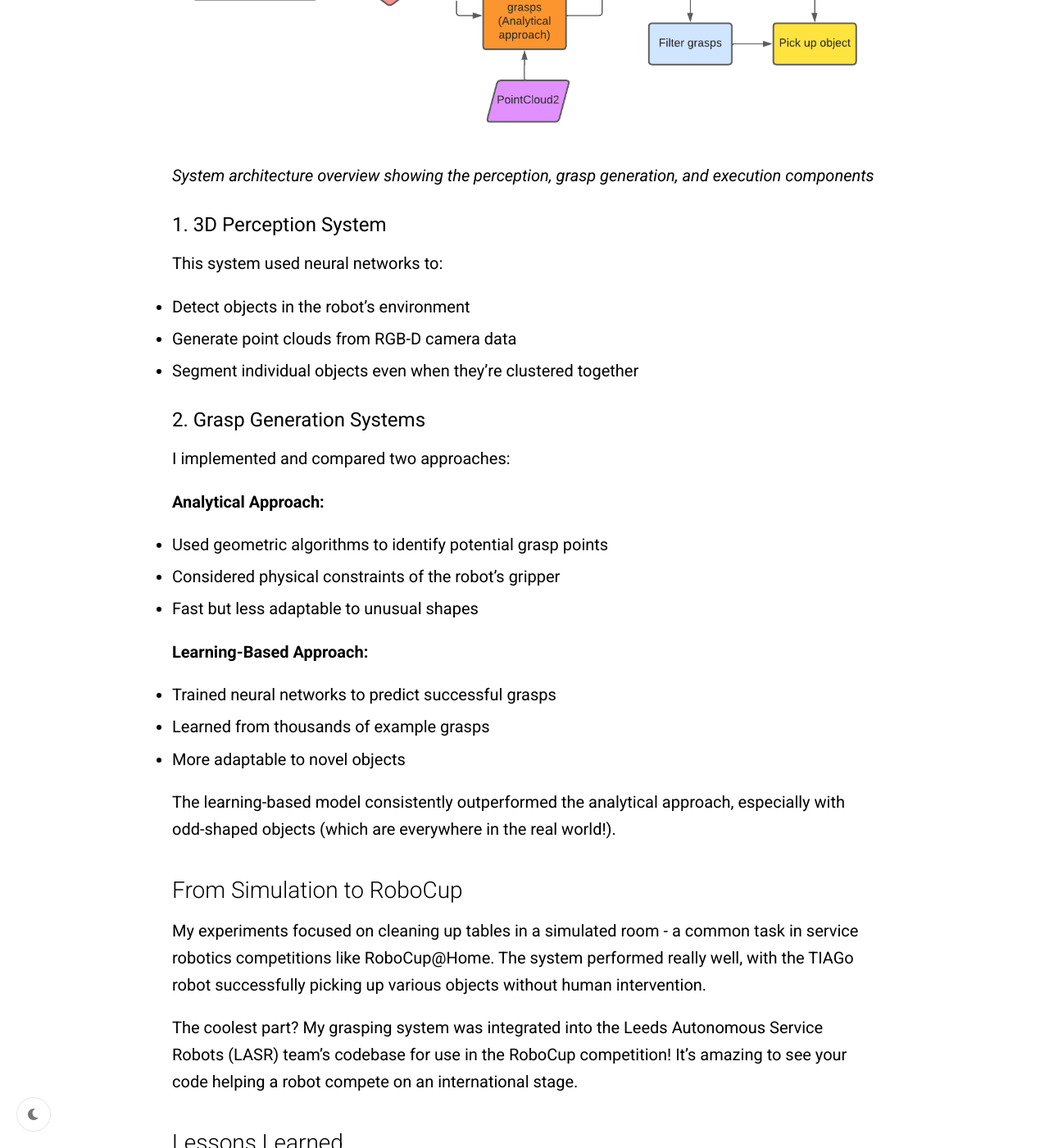
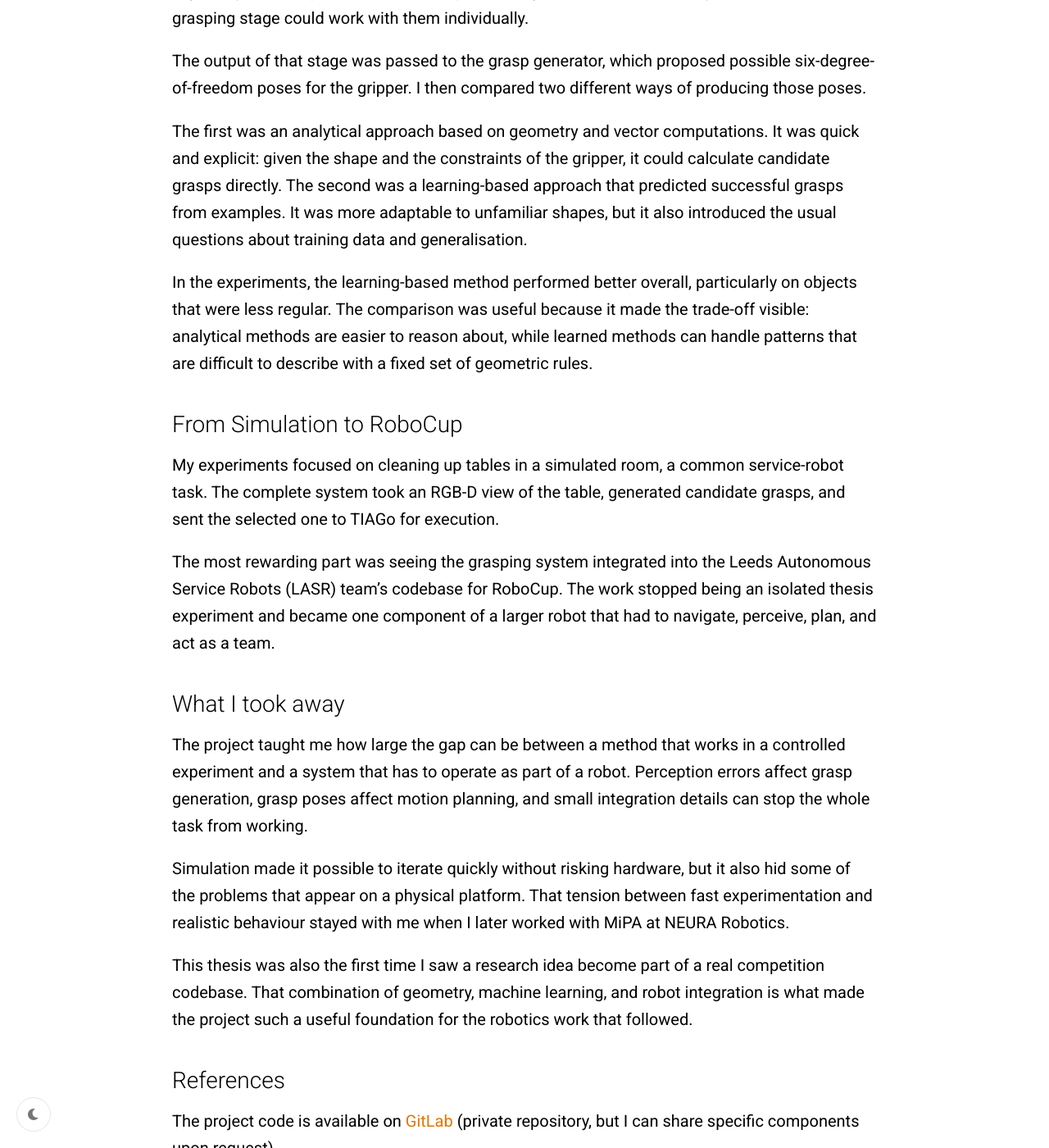
Before and after one commit to jucamohedano/jucamohedano.github.io, a Jekyll site: the page built from _posts/2022-05-01-bsc-thesis-robot-grasping.md, in a window 1280 px wide and 1400 px high, scrolled down 2035 px. Shown: the whole window at 82% size. Built offline with Jekyll 4.4.1, drawn with Linux system fonts in a browser that asks for light colours; some of the changed text lies outside the part shown.

Commit message:
Rewrite homepage and thesis project write-ups

```diff
--- a/_config.yml
+++ b/_config.yml
@@ -1,7 +1,7 @@
 # Site settings
 title: Juan Camacho Mohedano
 email: jucamohedano@gmail.com
-description: Personal website of Juan Camacho Mohedano, AI Researcher and Robotics Enthusiast
+description: Personal website of Juan Camacho Mohedano, an AI engineer and recent MSc graduate whose work spans machine learning, applied AI, and robotics.
 baseurl: "" # the subpath of your site, e.g. /blog
 url: "https://jucamohedano.github.io" # the base hostname & protocol for your site
 github_username: jucamohedano
--- a/_posts/2022-05-01-bsc-thesis-robot-grasping.md
+++ b/_posts/2022-05-01-bsc-thesis-robot-grasping.md
@@ -9,83 +9,47 @@ tags: [robotics, TIAGo, 6DoF, grasping, computer-vision, deep-learning, RoboCup]
 image: /assets/images/contact_graspnet_inference_example.png
 ---
 
-Ever wondered how robots pick up objects without dropping or crushing them? That's exactly what I spent months figuring out for my BSc thesis at the University of Leeds!
+For my BSc thesis in Computer Science with AI at the University of Leeds, I worked on 6DoF robot grasping for the TIAGo robot. The aim was to let TIAGo find a sensible way to pick objects up from a table in a simulated room, as part of the kind of service-robot task used in RoboCup@Home.
+
+*Thesis supervised by [Mehmet Dogar](https://eps.leeds.ac.uk/computing/staff/743/dr-mehmet-dogar) at the University of Leeds and [Matteo Leonetti](https://www.kcl.ac.uk/people/matteo-leonetti) at King's College London.*
 
 <!--more-->
 
-## The Challenge: Teaching Robots to Grab Like Humans
+## The problem
 
-For my Computer Science with AI degree, I tackled one of robotics' classic challenges: **object grasping**. Specifically, I worked on generating 6 Degrees of Freedom (6DoF) grasps for the TIAGo robot. Sounds fancy, right?
+A grasp is not just a point on an object. The robot has to decide where the gripper should be, how it should be oriented, and whether the resulting motion is physically possible. That becomes difficult as soon as objects have different shapes, appear from different viewpoints, or are close together on a table.
 
-In human terms, I taught a robot how to analyze objects, figure out the best way to position its gripper (robot hand), and successfully pick things up without making a mess. Think of it as teaching a toddler to grab objects, except this toddler is made of metal and runs on code.
+The project therefore had to connect several pieces: perception to understand the scene, grasp generation to propose a hand pose, and execution to send that pose to the robot. A good grasp in isolation was not enough if the robot could not reach it safely.
 
 ![TIAGo robot in simulation environment](/assets/images/contact_graspnet_inference_example.png)
-*The TIAGo robot in simulation, plotting its next grasp. (You'll need to replace this with an actual screenshot from your project!)*
+*A TIAGo grasping example in simulation.*
 
-## Why This Matters
-
-Autonomous service robots need to navigate human environments and manipulate all kinds of objects - from coffee mugs to oddly-shaped toys. The challenge is that:
-
-1. Household objects come in countless shapes and sizes
-2. Objects have different physical properties (fragile vs. sturdy)
-3. Robots often encounter objects they've never seen before
-4. The real world is messy and unpredictable
-
-Getting this right means robots that can genuinely help in homes, hospitals, and other human spaces.
-
-## The Technical Bits
-
-I combined two main components to create a complete autonomous grasping system:
+## From the camera to a grasp
 
 ![System Overview Diagram](/assets/images/system_overview.png)
 *System architecture overview showing the perception, grasp generation, and execution components*
 
-### 1. 3D Perception System
-This system used neural networks to:
-- Detect objects in the robot's environment
-- Generate point clouds from RGB-D camera data
-- Segment individual objects even when they're clustered together
+The perception part of the system used RGB-D data to build a view of the scene. It detected objects, generated point clouds, and separated objects that were close together so that the grasping stage could work with them individually.
 
-### 2. Grasp Generation Systems
+The output of that stage was passed to the grasp generator, which proposed possible six-degree-of-freedom poses for the gripper. I then compared two different ways of producing those poses.
 
-I implemented and compared two approaches:
+The first was an analytical approach based on geometry and vector computations. It was quick and explicit: given the shape and the constraints of the gripper, it could calculate candidate grasps directly. The second was a learning-based approach that predicted successful grasps from examples. It was more adaptable to unfamiliar shapes, but it also introduced the usual questions about training data and generalisation.
 
-**Analytical Approach:**
-- Used geometric algorithms to identify potential grasp points
-- Considered physical constraints of the robot's gripper
-- Fast but less adaptable to unusual shapes
-
-**Learning-Based Approach:**
-- Trained neural networks to predict successful grasps
-- Learned from thousands of example grasps
-- More adaptable to novel objects
-
-The learning-based model consistently outperformed the analytical approach, especially with odd-shaped objects (which are everywhere in the real world!).
+In the experiments, the learning-based method performed better overall, particularly on objects that were less regular. The comparison was useful because it made the trade-off visible: analytical methods are easier to reason about, while learned methods can handle patterns that are difficult to describe with a fixed set of geometric rules.
 
 ## From Simulation to RoboCup
 
-My experiments focused on cleaning up tables in a simulated room - a common task in service robotics competitions like RoboCup@Home. The system performed really well, with the TIAGo robot successfully picking up various objects without human intervention.
+My experiments focused on cleaning up tables in a simulated room, a common service-robot task. The complete system took an RGB-D view of the table, generated candidate grasps, and sent the selected one to TIAGo for execution.
 
-The coolest part? My grasping system was integrated into the Leeds Autonomous Service Robots (LASR) team's codebase for use in the RoboCup competition! It's amazing to see your code helping a robot compete on an international stage.
+The most rewarding part was seeing the grasping system integrated into the Leeds Autonomous Service Robots (LASR) team's codebase for RoboCup. The work stopped being an isolated thesis experiment and became one component of a larger robot that had to navigate, perceive, plan, and act as a team.
 
-## Lessons Learned
+## What I took away
 
-Working on this project taught me:
+The project taught me how large the gap can be between a method that works in a controlled experiment and a system that has to operate as part of a robot. Perception errors affect grasp generation, grasp poses affect motion planning, and small integration details can stop the whole task from working.
 
-1. The gap between theory and practice in robotics is HUGE
-2. Simulation is amazing for rapid prototyping, but has limitations
-3. Machine learning approaches often outperform analytical methods for complex real-world tasks
-4. Integration of multiple systems (perception, planning, grasping) requires careful state management
+Simulation made it possible to iterate quickly without risking hardware, but it also hid some of the problems that appear on a physical platform. That tension between fast experimentation and realistic behaviour stayed with me when I later worked with MiPA at NEURA Robotics.
 
-## What's Next?
-
-This project was just the beginning of my robotics journey. The techniques I developed could be extended to:
-- Two-handed manipulation
-- Grasping dynamic (moving) objects
-- Learning from human demonstrations
-- Integrating tactile feedback for more precise grasps
-
-If you're curious about robot grasping or want to discuss anything related to autonomous robots, feel free to reach out! I'm always happy to chat about robots picking things up (and sometimes dropping them).
+This thesis was also the first time I saw a research idea become part of a real competition codebase. That combination of geometry, machine learning, and robot integration is what made the project such a useful foundation for the robotics work that followed.
 
 ## References
 
--- a/_posts/2023-06-30-neura-robotics-internship.md
+++ b/_posts/2023-06-30-neura-robotics-internship.md
@@ -1,6 +1,6 @@
 ---
 layout: post
-title: "Behind the Scenes at NEURA Robotics: My R&D Internship Journey"
+title: "Building Software for the MiPA Robot at NEURA Robotics"
 date: 2023-06-30
 reading_time: 7
 excerpt_separator: <!--more-->
@@ -9,82 +9,55 @@ tags: [robotics, ROS2, simulation, gazebo, MiPA, internship, deep-learning]
 image: /assets/images/mipa.jpeg
 ---
 
-Ever wondered what it's like to work at a cutting-edge robotics company? For six months, I had the incredible opportunity to join NEURA Robotics' R&D team as a Robotics Developer intern, working on their advanced MiPA robot platform!
+From January to June 2023, I worked as a Robotics Developer in the R&D team at NEURA Robotics. I spent six months working with MiPA, a robot platform designed for everyday interaction, and moved between simulation, grasping, perception, and the software needed to operate the robot safely.
 
 <!--more-->
 
-## Joining the Robot Revolution
-
-From January to June, I dove headfirst into the world of professional robotics development at NEURA Robotics, a company pushing the boundaries of cognitive robotics. As part of the R&D team, I got to work with their impressive MiPA robot - a versatile robot assistant designed for industrial and collaborative applications.
+*My internship at NEURA Robotics, Bielefeld, Germany.*
 
 ![NEURA Robotics MiPA Robot](/assets/images/mipa.jpeg){:style="width: 50%;"}
 *The MiPA robot that I worked with during my internship.*
 
-## My Projects and Responsibilities
+## Adding an arm to the simulation
 
-### Simulation Environment Improvements
+One of my first tasks was to update MiPA's robot description in XML. The goal was to add a robot arm to the torso so that the simulated robot matched the hardware we were working with.
 
-One of my first major projects involved modularizing the robot description and integrating it with the Gazebo simulator. This might sound technical (because it is!), but in simple terms, I was making it easier to:
+This was more than just adding another component to a file. The geometry had to be accurate enough for the simulator to compute collisions correctly, especially while we were developing an autonomous robot task. I had to speak with the engineers working on the physical robot and use their input to make sure the simulation represented the real platform properly.
 
-- Configure different robot setups in simulation
-- Test new features without risking the physical hardware
-- Enable other developers to work with consistent simulation environments
+That was one of my first lessons from working on a real robot: the boundary between software and hardware is not as clean as it looks from the outside. A detail in an XML file can affect whether a planned motion is safe, whether a collision is detected, and whether an autonomous task can run at all.
 
-The challenge? Robot descriptions can get incredibly complex, with hundreds of parameters defining everything from joint limits to sensor positions. By breaking this down into modular components, we made the system much more maintainable and flexible.
+## Keeping the simulated robot still
 
-### Fighting the Forces of Physics (Simulation)
+I also ran into a simulator issue that made the robot's base slowly drift even when it was supposed to remain stationary. I do not remember the exact underlying cause now, so I do not want to pretend that I can explain it precisely. The important part was the behaviour: the longer the simulation ran, the further the base moved from where it should have been.
 
-If you've ever worked with robot simulators, you know they can be... quirky. One particularly annoying issue we faced was simulation noise causing the robot's base to slowly drift over time, even when it should remain stationary.
+I wrote a custom Gazebo plugin to correct that drift and keep the simulated base stable. It was a practical fix to an irritating problem, but it also showed me how different robotics software can be from ordinary application code. Sometimes the hard part is not implementing a new capability. It is making the virtual version of the robot behave consistently enough that the rest of the system can be tested.
 
-I developed a custom Gazebo plugin to counteract this drift, ensuring stable and reliable simulations for long-running tests. It's like creating digital anchor points that keep the virtual robot grounded where it should be, while still allowing for realistic physical interactions.
+## Trying different grasping methods
 
-### Exploring the Cutting Edge of Robot Grasping
+The internship also gave me a chance to continue working on robot grasping after my BSc thesis. I tried the grasping system I had developed during that project, including its analytical solution based on vector computations rather than a learned model. I also experimented with a diffusion-based grasp-generation method from another paper.
 
-Building on my previous experience with 6DoF grasping from my BSc thesis, I conducted an extensive literature review on the latest robot grasping techniques and tested various learning-based approaches with the MiPA platform.
+I did not arrive at one definitive grasping solution during the internship. The useful part was getting to test different ideas against a real robot platform and its constraints. A method that looks promising in a paper still has to fit the robot's sensors, geometry, control stack, and environment before it becomes useful.
 
-This involved experimenting with:
-- Deep reinforcement learning for adaptive grasping
-- Vision-based grasp point detection systems
-- Novel tactile feedback mechanisms
+## Making the robot safer to operate
 
-The goal was to improve the robot's ability to manipulate diverse objects in unstructured environments - a critical capability for next-generation robots that need to work in human spaces.
+Another part of my work was writing ROS 2 servers that acted as safety layers for the robot. They coordinated how the different services were turned on and off, so that the supporting servers were handled in the right order before the main system was shut down.
 
-### Building a Robust Control Infrastructure
+This kind of work is easy to overlook because it does not produce a flashy demo. But a robot needs more than perception and control algorithms. It also needs reliable procedures for starting, stopping, and recovering from problems without leaving other parts of the system in an unsafe state.
 
-Perhaps the most technically challenging aspect of my internship was writing ROS 2 servers to manage low-level control components. ROS 2 (Robot Operating System 2) is the backbone of modern robotics software, and I was responsible for creating robust, reliable services that other systems could depend on.
+## Collecting data for everyday objects
 
-These servers handled critical functions like:
-- Managing real-time control loops for precise movement
-- Interfacing with hardware drivers
-- Implementing safety monitoring systems
-- Facilitating communication between different robot subsystems
+I also collected RGB images for a YOLO object-detection model. The objects were deliberately ordinary: cans, mugs, books, and other things you might find around an office. That made the task feel close to the kind of environment where a service robot would actually have to operate.
 
-## What I Learned
+Collecting the data was a useful reminder that perception systems depend on the details of the environment. Lighting, viewpoints, object placement, and the variety of everyday objects all matter. The dataset is not a glamorous part of a robotics project, but it determines what the detector has a chance of recognising later.
 
-My time at NEURA Robotics taught me invaluable lessons about professional robotics development:
+## Seeing MiPA outside the lab
 
-1. **The importance of reliability**: In production robotics, code that works 99% of the time isn't good enough - that 1% failure can lead to costly downtime or even safety risks.
+The most memorable part of the internship came at the end, when we presented MiPA and demonstrated our work at the Automatica fair in Munich. After spending months moving between XML descriptions, simulator problems, ROS 2 services, and experiments, it was different to see the robot presented as a complete system to people outside the development team.
 
-2. **Systems thinking**: Robots are complex integrated systems where software, electronics, and mechanics must work together seamlessly.
+That final demo made the separate pieces feel connected. The simulation work, the safety layers, the perception experiments, and the robot itself were all part of the same challenge: making an autonomous machine do something useful without losing track of what can go wrong.
 
-3. **The value of simulation**: While not perfect, simulation environments enable rapid iteration and testing of dangerous scenarios without risking hardware damage.
+## What I took away
 
-4. **Balancing research and practical application**: The robotics industry requires finding the sweet spot between exploring cutting-edge techniques and delivering stable, usable solutions.
+NEURA was my first experience contributing to a professional robotics platform, and it changed how I think about robotics projects. The interesting algorithms matter, but they are only one part of the work. Accurate models, stable simulation, safe system behaviour, and communication with the people building the hardware are just as important.
 
-## Impact and Takeaways
-
-The projects I worked on directly contributed to NEURA's development workflow and robot capabilities. The improved simulation environment became a standard tool for the development team, and my ROS 2 servers were integrated into the robot's core control system.
-
-The experience also deepened my passion for robotics development, particularly at the intersection of simulation, control systems, and machine learning. There's something uniquely satisfying about seeing code you've written literally move a robot in the physical world!
-
-## What's Next?
-
-Working with the team at NEURA Robotics confirmed my desire to pursue a career at the cutting edge of robotics. The field is evolving rapidly, with new capabilities emerging as computational power, sensors, and algorithms improve.
-
-I'm particularly excited about continued advancements in:
-- Human-robot collaboration
-- Learning-based control systems
-- Multi-robot coordination
-- Simulation-to-reality transfer
-
-If you're interested in robotics development or have questions about working in industrial R&D, feel free to reach out! I'm always happy to chat about robots, ROS, and the future of human-machine collaboration.
+The internship also gave me a practical continuation of my BSc thesis. I could take ideas I had developed in a university project, try them on a different robot, and see the extra constraints that appear when the software has to interact with a real platform. That combination of research ideas and careful engineering is what I found most rewarding about the experience.
```
Also changed, not shown: _posts/2026-07-22-what-multimodal-models-know.md (+2 -2 lines), index.md (+34 -15 lines).
